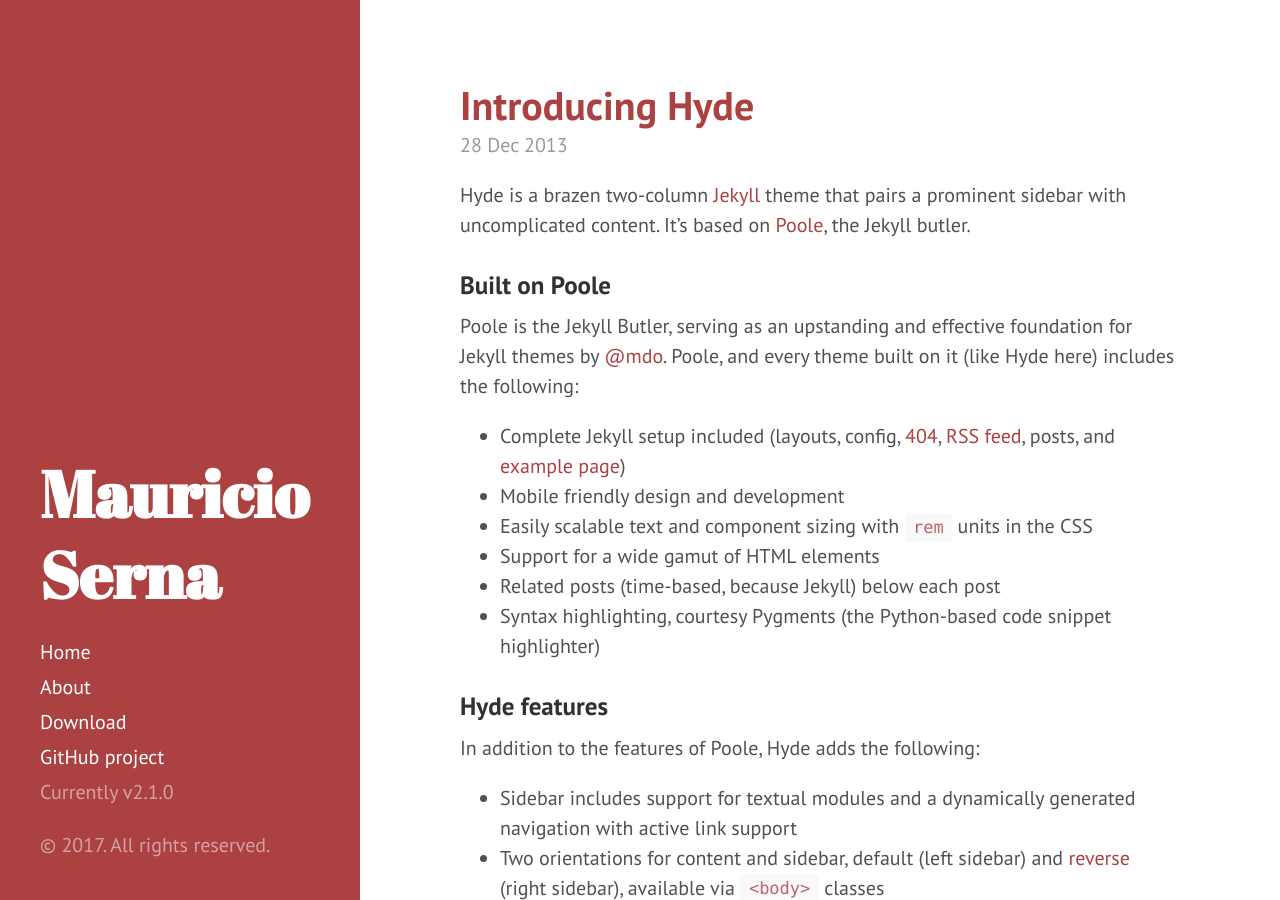
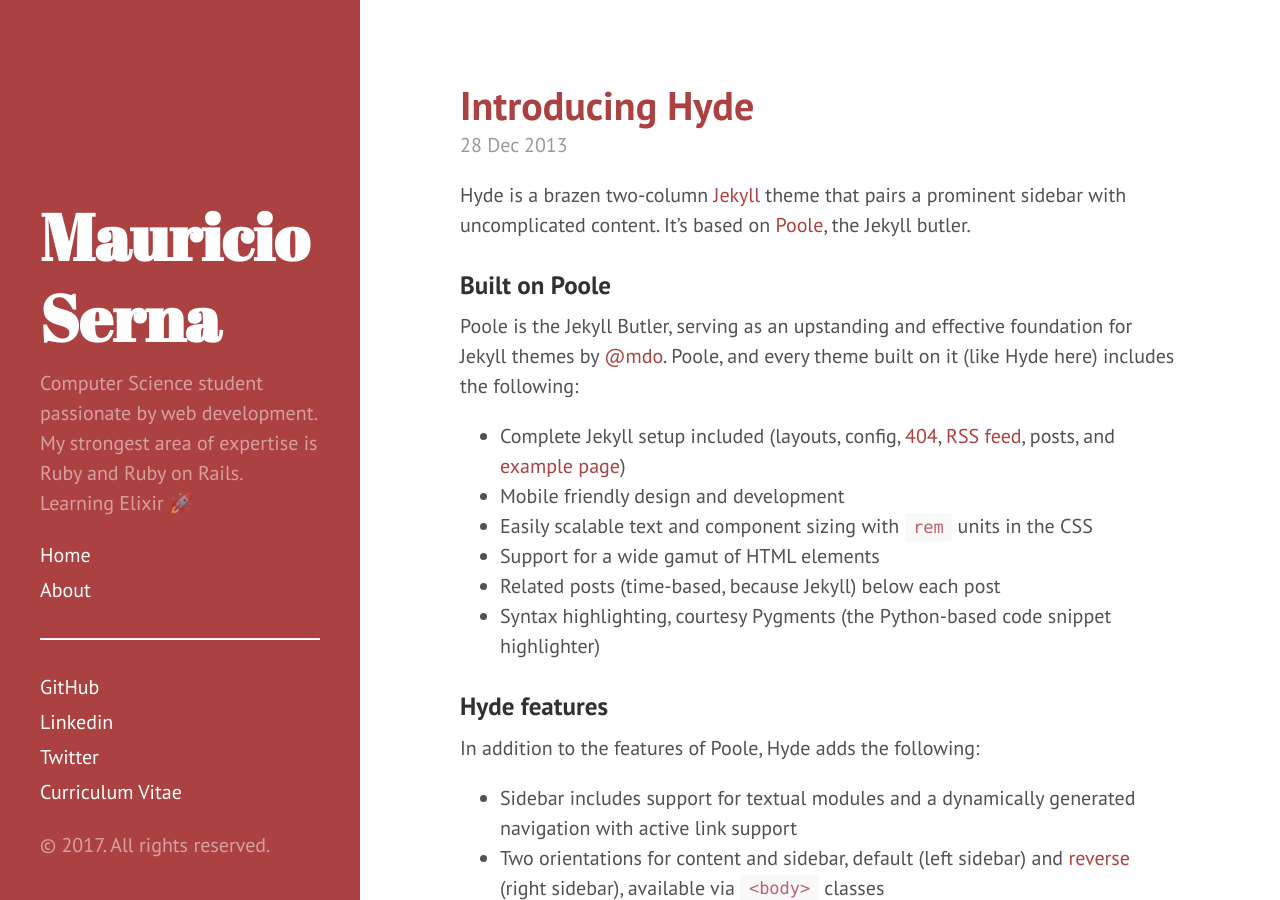
Before and after one commit to kmlroot/mauricio, a Jekyll site: the page built from index.html, in a window 1280 px wide and 900 px high. Built offline with Jekyll 4.4.1, drawn with Linux system fonts in a browser that asks for light colours; the list of posts is cut into pages by our own code.

Commit message:
Adding description

```diff
--- a/_config.yml
+++ b/_config.yml
@@ -8,7 +8,8 @@
 # Setup
 title:            Mauricio Serna
 tagline:          'Autodidact, nerd'
-url:              http://hyde.getpoole.com
+description:      'Computer Science student passionate by web development. My strongest area of expertise is Ruby and Ruby on Rails. Learning Elixir 🚀'
+url:              http://mauricioserna.me
 baseurl:          /
 
 author:
@@ -21,4 +22,10 @@
 version:          2.1.0
 
 github:
-  repo:           https://github.com/fmauricios/mauricio
+  repo:           https://github.com/fmauricios/
+
+linkedin:
+  url:            https://www.linkedin.com/in/mauricio-serna-fl%C3%B3rez-3a8516ab/
+
+cv:
+  url:            https://s3-us-west-2.amazonaws.com/mauricioserna/static/documents/cv.pdf
--- a/_includes/sidebar.html
+++ b/_includes/sidebar.html
@@ -6,7 +6,7 @@
           {{ site.title }}
         </a>
       </h1>
-      <p class="lead">{{ site.description }}</p>
+      <p>{{ site.description }}</p>
     </div>
 
     <nav class="sidebar-nav">
@@ -25,10 +25,11 @@
           {% endif %}
         {% endif %}
       {% endfor %}
-
-      <a class="sidebar-nav-item" href="{{ site.github.repo }}/archive/v{{ site.version }}.zip">Download</a>
-      <a class="sidebar-nav-item" href="{{ site.github.repo }}">GitHub project</a>
-      <span class="sidebar-nav-item">Currently v{{ site.version }}</span>
+      <hr>
+      <a class="sidebar-nav-item" href="{{ site.github.repo }}" target="_blank">GitHub</a>
+      <a class="sidebar-nav-item" href="{{ site.linkedin.url }}" target="_blank">Linkedin</a>
+      <a class="sidebar-nav-item" href="{{ site.author.url }}" target="_blank">Twitter</a>
+      <a class="sidebar-nav-item" href="{{ site.cv.url }}" target="_blank">Curriculum Vitae</a>
     </nav>
 
     <p>&copy; {{ site.time | date: '%Y' }}. All rights reserved.</p>
```
